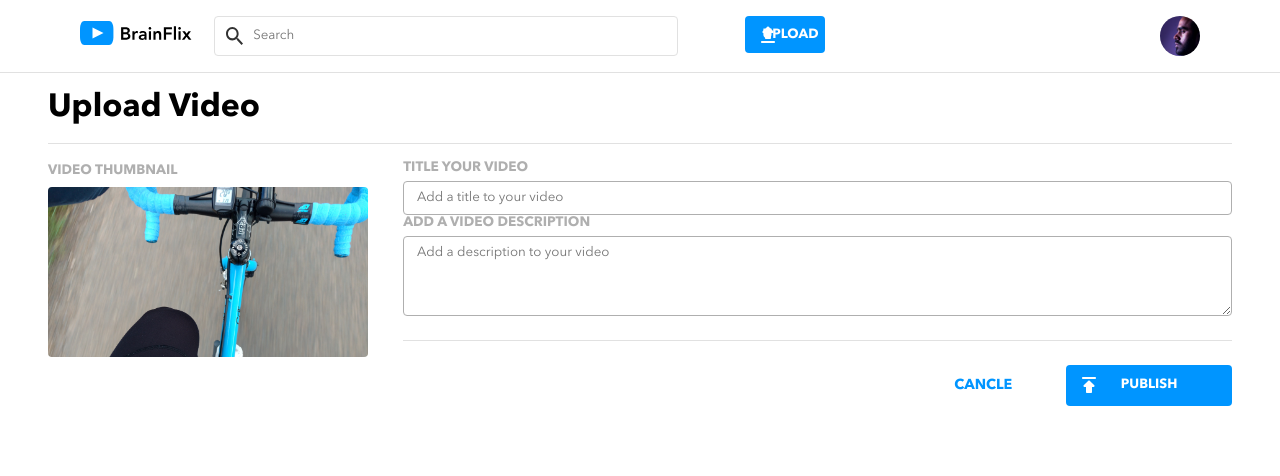
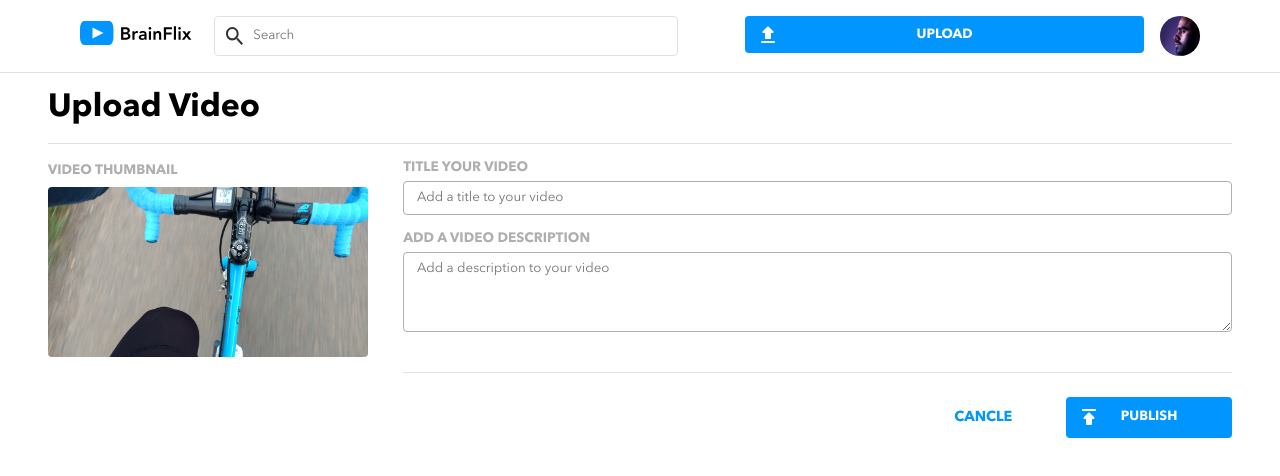
Before and after one commit to Cheeonon/chloe-park-brainflix, a React (Create React App) app: page /upload in a window 1280 px wide. Shown: the top 476 px of the page. Built offline with nearby package versions, Linux system fonts and the light colour scheme; the HTML template or start-up script is replaced by a standard one.

Commit message:
Fix upload button width shrinked

```diff
--- a/src/components/UploadVideo/UploadVideo.js
+++ b/src/components/UploadVideo/UploadVideo.js
@@ -45,11 +45,11 @@ const UploadVideo = () => {
             </div>
 
             <div className="buttons-container">
-              <div className="button">
+              <div className="button upload__button">
                 <img className="button__icon" src={publishIconUrl} alt={publishIconUrl}/>
                 <button className="button__btn">Publish</button>
               </div>
-              <Link to="/" className="button button--cancle">
+              <Link to="/" className="button upload__button button--cancle">
                 <span className="button__btn button--cancle">Cancle</span>
               </Link>
             </div>
--- a/src/components/UploadVideo/UploadVideo.scss
+++ b/src/components/UploadVideo/UploadVideo.scss
@@ -60,11 +60,6 @@
         flex-direction: column;
         margin-bottom: 1rem;
 
-        @include desktop{
-            margin-bottom: 0;
-            justify-content: space-between;
-        }
-
         &--left{
             @include desktop{
                 width: 30%;
@@ -79,6 +74,13 @@
                 height: 100%;
                 justify-content: space-between;
             }
+        }
+
+    }
+
+    &__button{
+        @include tablet{
+            width: 20%;
         }
 
     }
@@ -103,10 +105,6 @@
     text-align: center;
     margin-bottom: 0.8rem;
 
-    @include tablet{
-        width: 20%;
-    }
-
     &--cancle{
         background: white;
         color: $primary-color;
```
